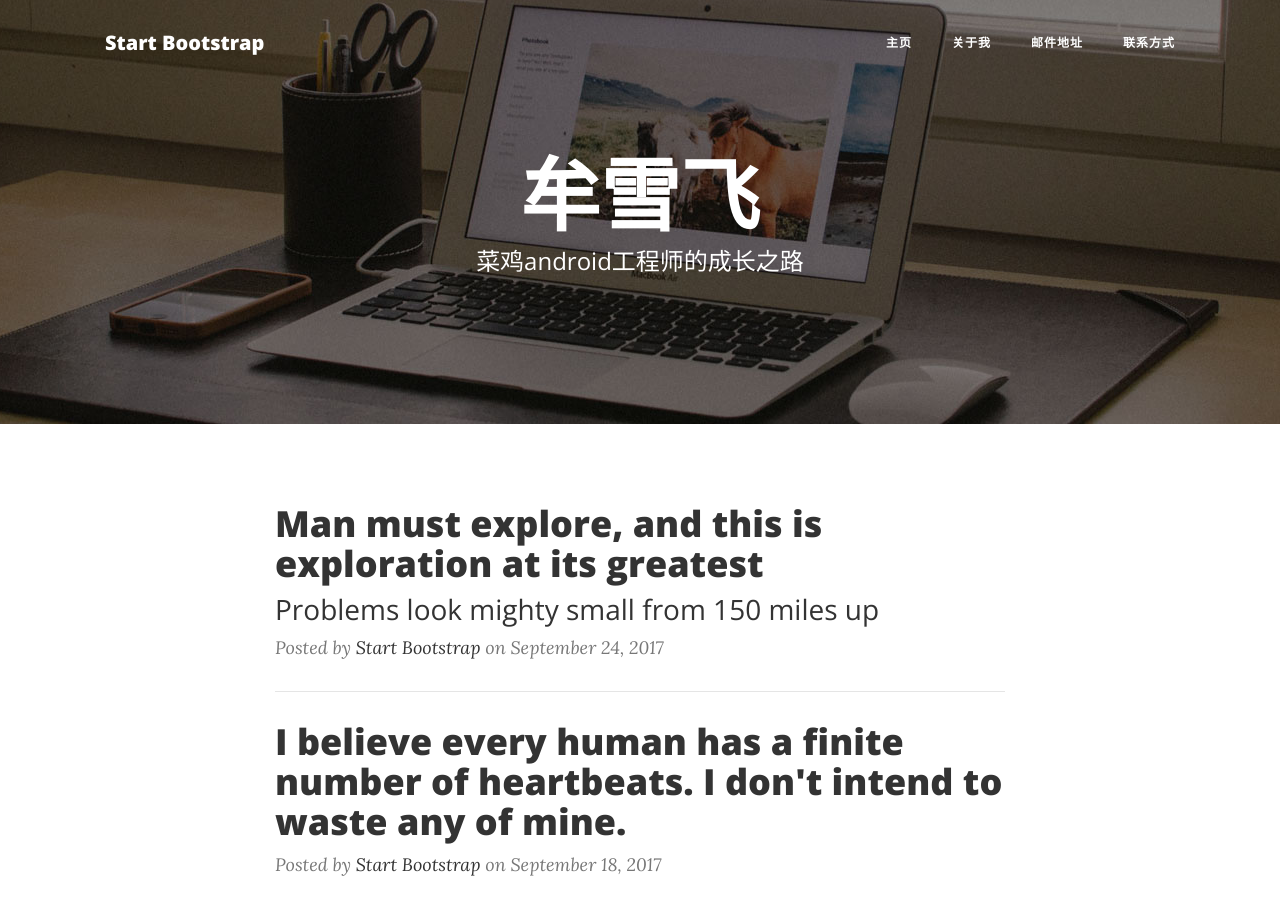
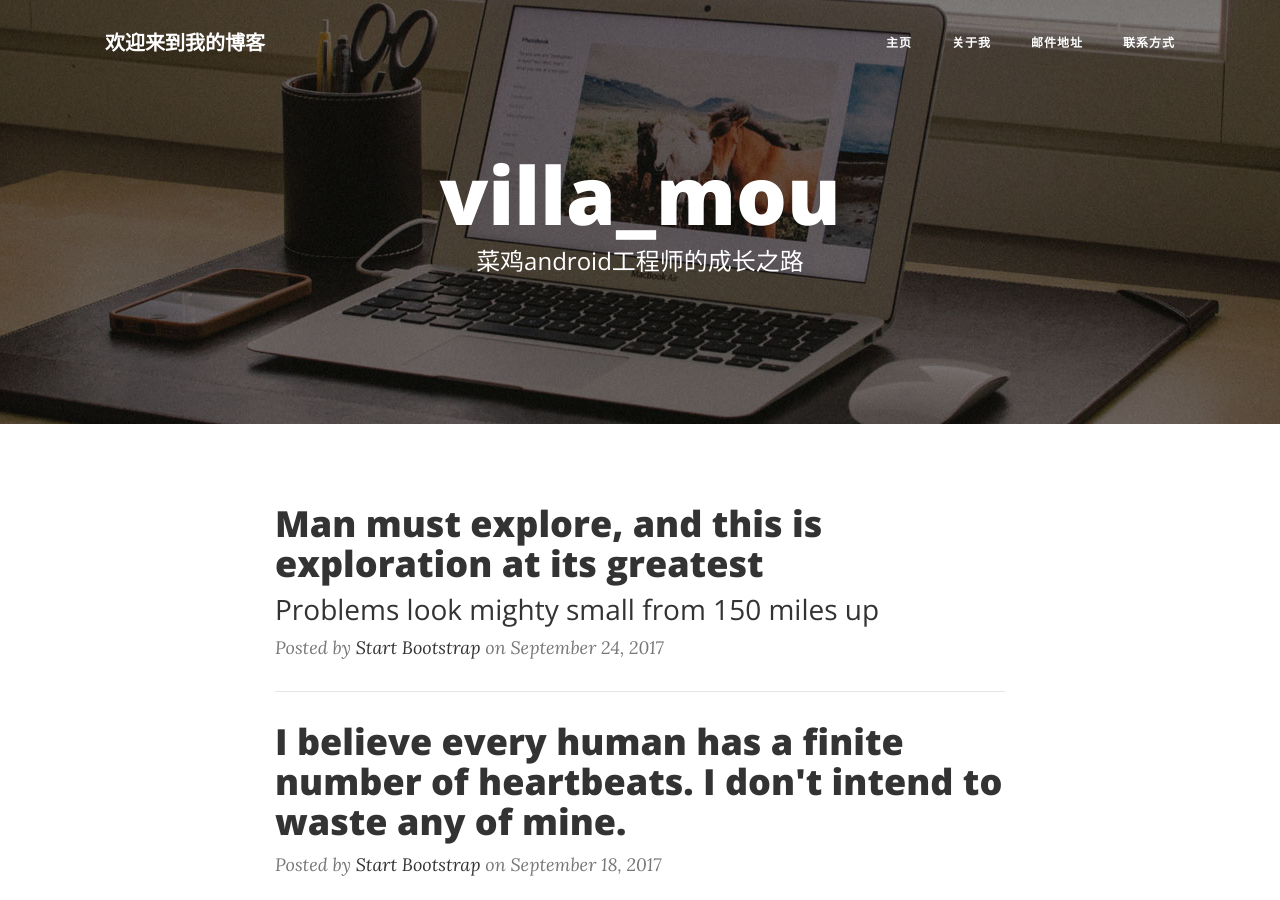
Before and after one commit to mouxuefei/myblog, a Jekyll site: the page index.html, which Jekyll copies as it is, in a window 1280 px wide and 900 px high. Built offline with Jekyll 4.4.1, drawn with Linux system fonts in a browser that asks for light colours.

Commit message:
Signed-off-by: mouxuefei <850462897@qq.com>

```diff
--- a/index.html
+++ b/index.html
@@ -44,7 +44,7 @@
             <button class="navbar-toggler navbar-toggler-right" type="button" data-toggle="collapse" data-target="#navbarResponsive" aria-controls="navbarResponsive" aria-expanded="false" aria-label="Toggle navigation">
                 Menu <i class="fa fa-bars"></i>
             </button>
-            <a class="navbar-brand page-scroll" href="index.html">Start Bootstrap</a>
+            <a class="navbar-brand page-scroll" href="index.html">欢迎来到我的博客</a>
             <div class="collapse navbar-collapse" id="navbarResponsive">
                 <ul class="navbar-nav ml-auto">
                     <li class="nav-item">
@@ -70,7 +70,7 @@
             <div class="row">
                 <div class="col-lg-8 offset-lg-2 col-md-10 offset-md-1">
                     <div class="site-heading">
-                        <h1>牟雪飞</h1>
+                        <h1>villa_mou</h1>
                         <span class="subheading">菜鸡android工程师的成长之路</span>
                     </div>
                 </div>
```
